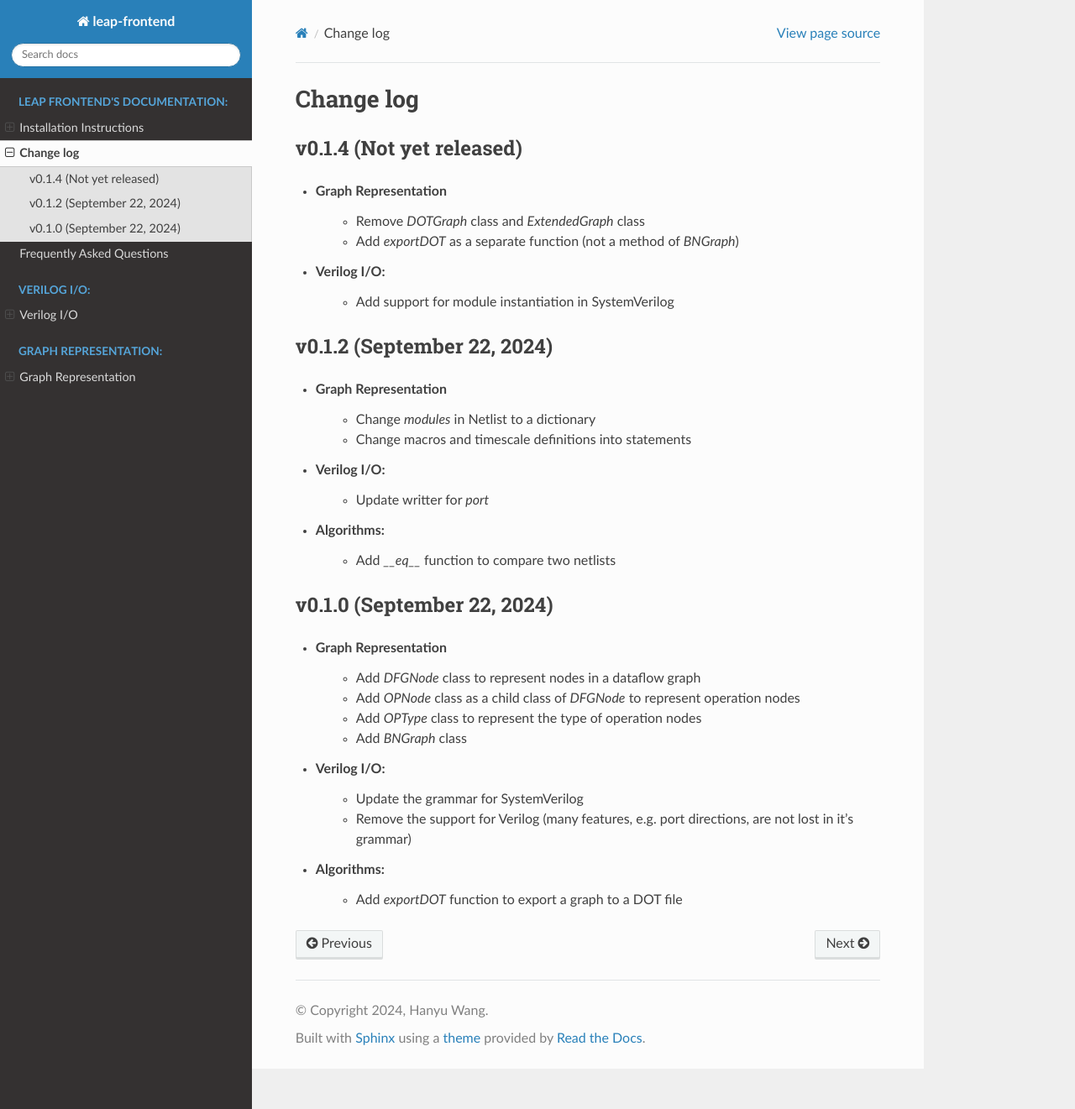
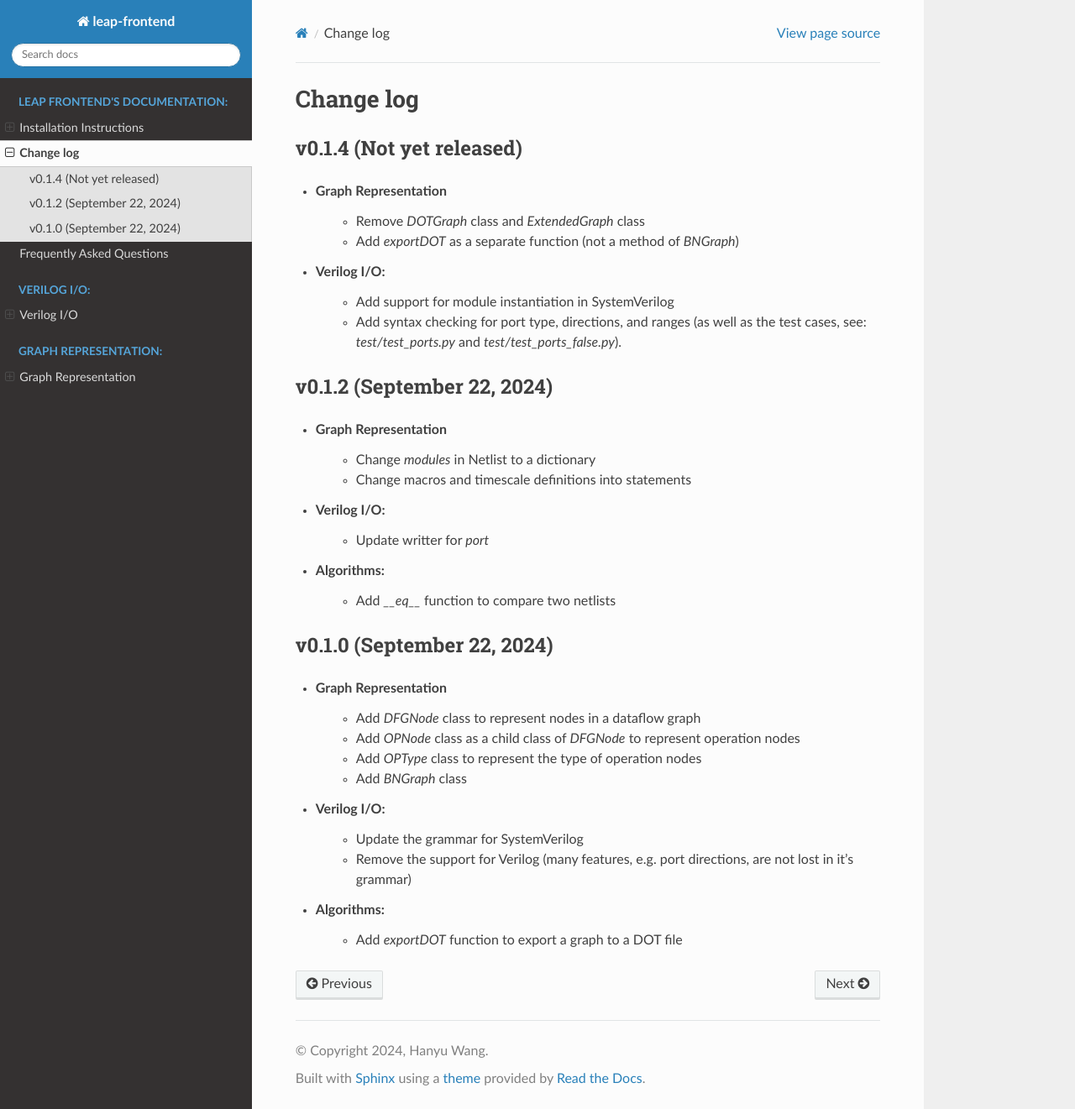
Before and after one commit to Nozidoali/leap-frontend, a Sphinx documentation site: the page built from docs/source/changelog.rst, in a window 1280 px wide and 1321 px high. Shown: the whole window at 84% size. Built offline with Sphinx 7.4.7 and the Read the Docs theme 2.0.0, drawn with Linux system fonts in a browser that asks for light colours.

Commit message:
docs: update change log

```diff
--- a/docs/source/changelog.rst
+++ b/docs/source/changelog.rst
@@ -10,6 +10,7 @@ v0.1.4 (Not yet released)
 
 * Verilog I/O:
     - Add support for module instantiation in SystemVerilog
+    - Add syntax checking for port type, directions, and ranges (as well as the test cases, see: `test/test_ports.py` and `test/test_ports_false.py`).
 
 v0.1.2 (September 22, 2024)
 ---------------------------
```
